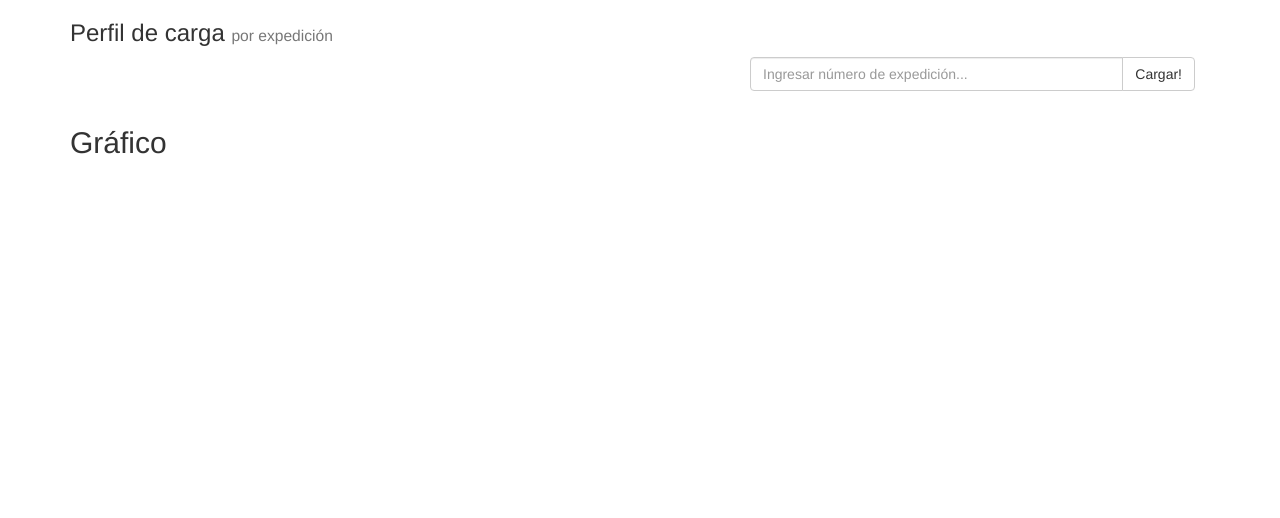
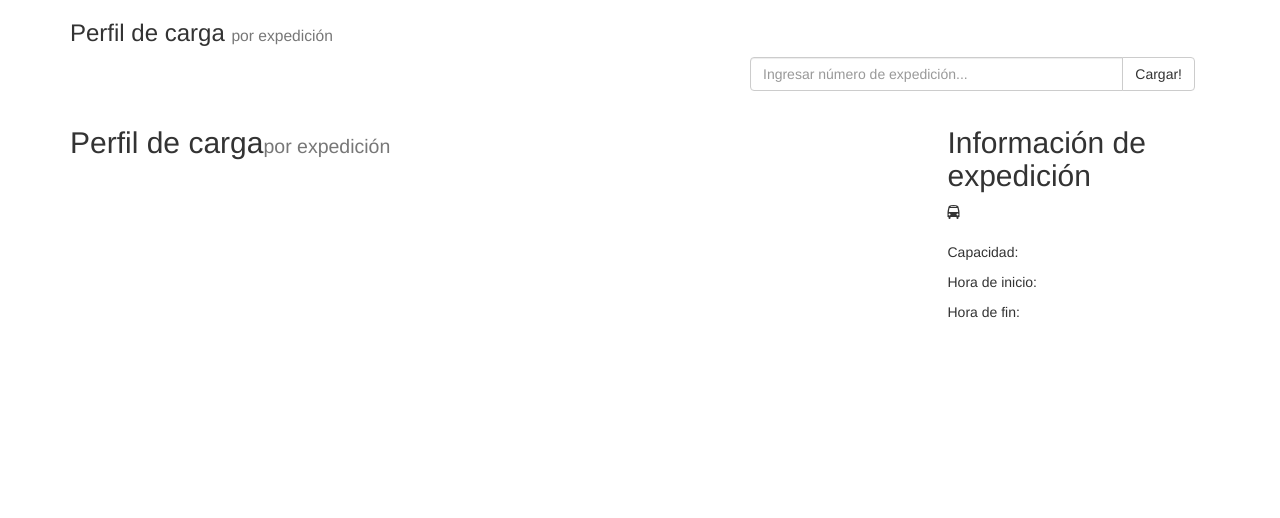
Before and after one commit to SmartcitySantiagoChile/fondefVizServer, a Django app: page /profile/expedition in a window 1280 px wide. Shown: the part 186-704 px from the top of the page. Run offline with Django 3.2, Linux system fonts and the light colour scheme; data that the repository does not hold is empty; some libraries are stand-ins or nearby versions.

Commit message:
added expedition info to html

```diff
--- a/profile/templates/profile/expedition.html
+++ b/profile/templates/profile/expedition.html
@@ -27,10 +27,10 @@
   <div class="clearfix"></div>
 
   <div class="row">
-  <div class="col-md-12 col-sm-12 col-xs-12">
+  <div class="col-md-9 col-sm-9 col-xs-12">
     <div class="x_panel">
       <div class="x_title">
-        <h2>Gráfico</h2>
+        <h2>Perfil de carga<small>por expedición</small></h2>
         <div class="clearfix"></div>
       </div>
       <div class="x_content">
@@ -38,8 +38,26 @@
       </div>
     </div>
   </div>
-
-
+  <div class="col-md-3 col-xs-12 widget widget_tally_box">
+   <div class="x_panel fixed_height_390">
+      <div class="x_title">
+        <h2>Información de expedición</h2>
+        <div class="clearfix"></div>
+      </div>
+      <div class="x_content">
+        <div class="tile-stats">
+          <div class="icon"><i class="fa fa-bus"></i></div>
+          <div class="count" id="route"></div>
+          <h3 id="licensePlate"></h3>
+        </div>
+        <div class="tile-stats">
+          <p>Capacidad: <strong id="capacity"></strong></p>
+          <p>Hora de inicio: <strong id="timeTripInit"></strong></p>
+          <p>Hora de fin: <strong id="timeTripEnd"></strong></p>
+        </div>
+      </div>
+    </div>
+  </div>
 </div>
 {% endblock %}
 
@@ -50,6 +68,14 @@
 <script src="{% static "own/js/echartsTheme.js" %}"></script>
 <script>
 $(document).ready(function(){
+
+  function updateBusInfo(route, licensePlate, capacity, timeTripInit, timeTripEnd) {
+    $('#route').html(route + ' ');
+    $('#licensePlate').html(licensePlate);
+    $('#capacity').html(capacity);
+    $('#timeTripInit').html(timeTripInit);
+    $('#timeTripEnd').html(timeTripEnd);
+  }
 
   function loadChart(data){
     var echartBar = echarts.init(document.getElementById('main'), theme);
@@ -84,6 +110,8 @@
       var route = trip['info']['route'];
       var timeTripInit = trip['info']['timeTripInit'];
       var timeTripEnd = trip['info']['timeTripEnd'];
+
+      updateBusInfo(route, licensePlate, capacity, timeTripInit, timeTripEnd);
 
       // chart data
       var xAxisData = [];
@@ -140,7 +168,7 @@
         };
         series.push(serie);
       }
-      console.log(series);
+
       var data = {
         legend: {
           data: yAxisDataName
```
